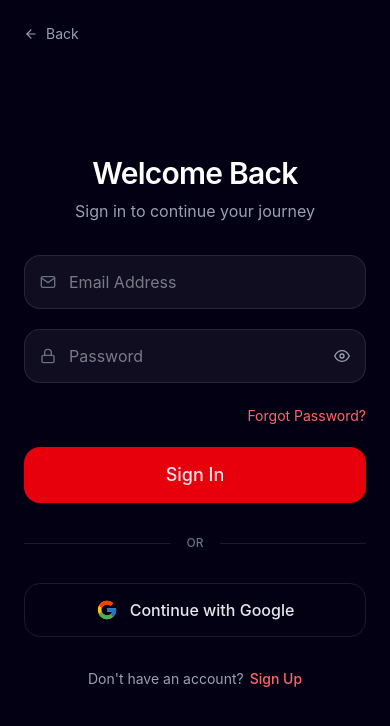
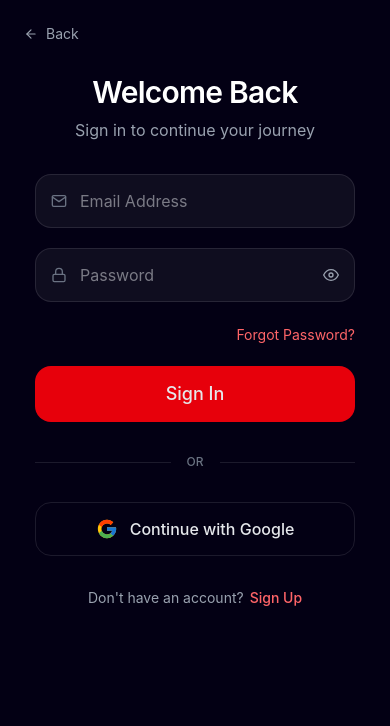
Before and after one commit to abhay963/GDArena, a React (Vite) app in the folder client/: page /login in a window 390 px wide. Shown: the top 726 px of the page. Built offline with nearby package versions, Linux system fonts and the light colour scheme; no server answers.

Commit message:
feat: refactor Auth component layout for improved responsiveness and user experience

```diff
--- a/client/src/components/Auth.jsx
+++ b/client/src/components/Auth.jsx
@@ -20,8 +20,7 @@ import {
 import { FcGoogle } from "react-icons/fc";
 import { toast } from "react-toastify";
 
-// Import the image
-import gdImage from  "../assets/images/gdimage.png";   // Adjust path if needed
+import gdImage from "../assets/images/gdimage.png";
 
 export default function Auth() {
   const navigate = useNavigate();
@@ -117,10 +116,8 @@ export default function Auth() {
             alt="GD Arena"
             className="absolute inset-0 w-full h-full object-cover"
           />
-          {/* Optional overlay gradient */}
           <div className="absolute inset-0 bg-gradient-to-r from-black/70 via-black/40 to-transparent" />
 
-          {/* Optional branding on image */}
           <div className="absolute bottom-12 left-12 z-10">
             <h2 className="text-5xl font-bold text-white tracking-tight">
               GD Arena
@@ -132,8 +129,10 @@ export default function Auth() {
         </div>
 
         {/* RIGHT SIDE - FORM */}
-        <div className="w-full lg:w-1/2 flex items-center justify-center p-6">
-          <div className="w-full max-w-sm space-y-8">
+        <div className="w-full lg:w-1/2 flex items-center justify-center p-6 overflow-hidden">
+          {/* Scrollable & Smaller Container */}
+          <div className="w-full max-w-xs lg:max-w-sm h-[90vh] overflow-y-auto custom-scroll py-8">
+            <div className="space-y-8">
               <div className="text-center space-y-2">
                 <h1 className="text-3xl font-semibold tracking-tight text-white">
                   {isLoginPage ? "Welcome Back" : "Join GD Arena"}
@@ -259,5 +258,6 @@ export default function Auth() {
           </div>
         </div>
       </div>
+    </div>
   );
 }
```
Lines whose indentation alone changed are shown as unchanged.
